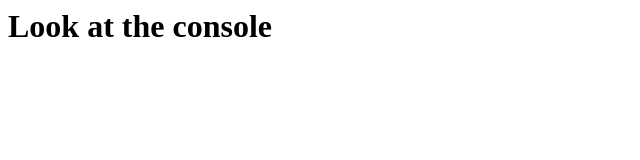
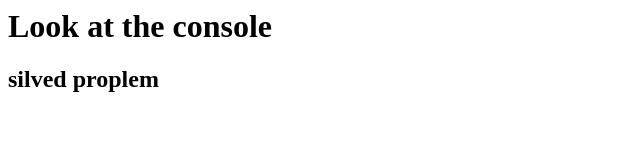
Before and after one commit to gabischool/Week5_JS_Advanced_02, a plain HTML site: page index.html in a window 1280 px wide. Shown: the whole page, without its empty margins (0-640 px from the left). Drawn offline with Linux system fonts and the light colour scheme.

Commit message:
waa badaly

```diff
--- a/index.html
+++ b/index.html
@@ -7,5 +7,6 @@
 
         <script src="classes.js"></script>
         <script src="prototypes.js"></script>
+        <h2>silved proplem</h2>
     </body>
 </html>
```
